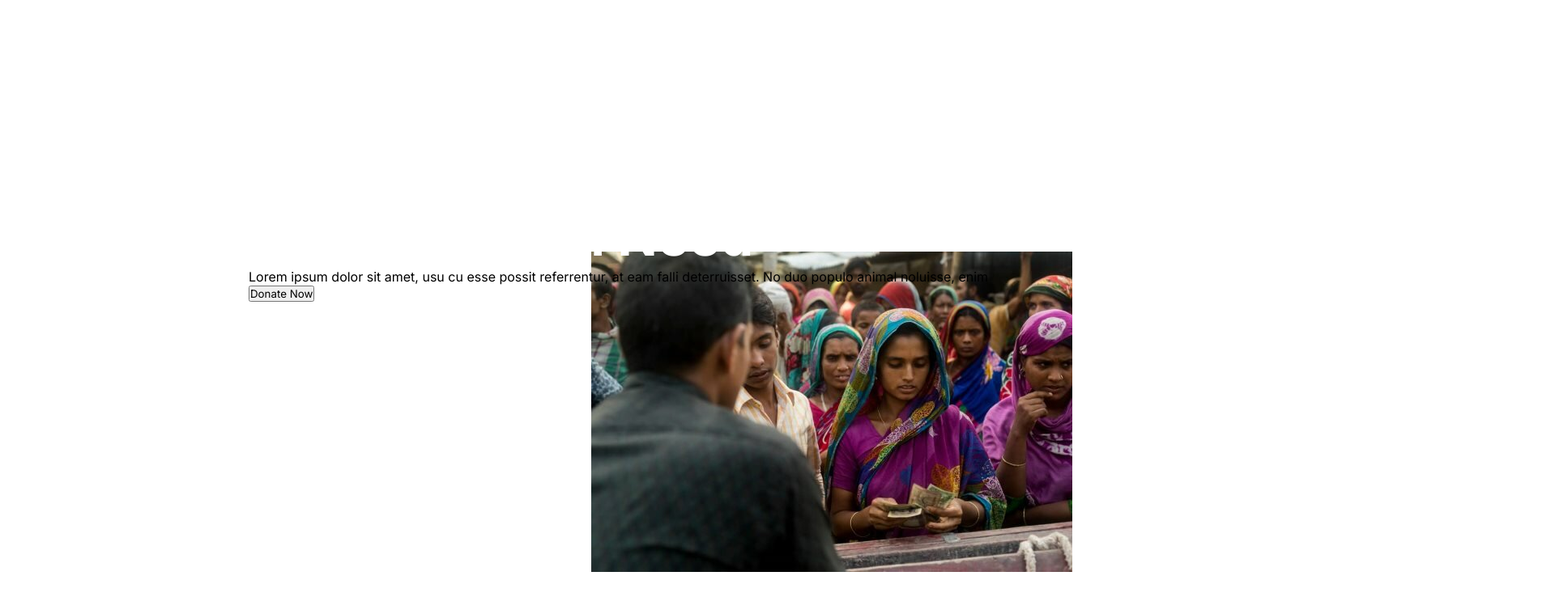
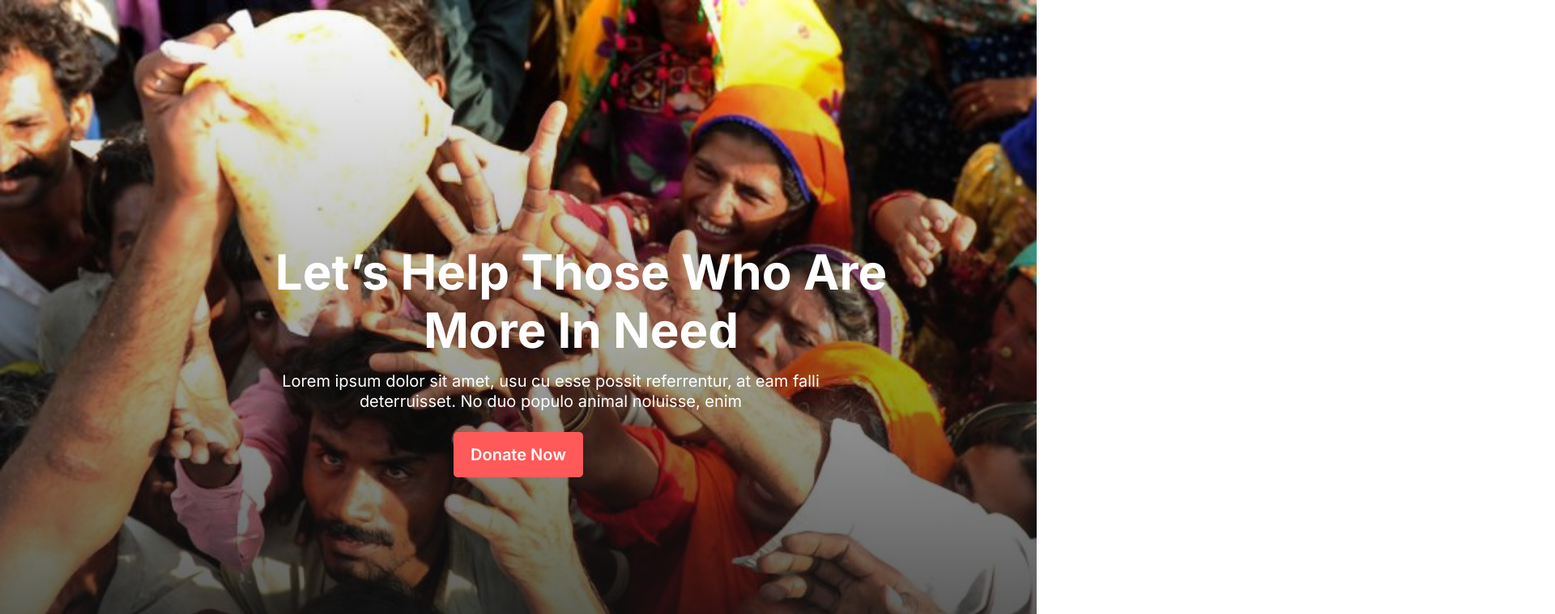
Before and after one commit to MahbubaLina/donate-for-needy, a plain HTML site: page index.html in a window 1280 px wide. Shown: the top 759 px of the page at 81% size, 1920 px wide, since content can reach past the window. Drawn offline with Linux system fonts and the light colour scheme.

Commit message:
banner added

```diff
--- a/styles/style.css
+++ b/styles/style.css
@@ -1,22 +1,47 @@
-*{
-    font-family: 'Inter', sans-serif;
+* {
+  font-family: "Inter", sans-serif;
   margin: 0;
   padding: 0;
 }
 /* header section's styles */
-.banner{
-    padding: 174px 307px;
-    background-image: url(../images/donation1.jpg);
+.banner {
+  padding: 300px 305px 250px 305px;
+  background: linear-gradient(0deg, #121212 0%, rgba(18, 18, 18, 0) 100%),
+    url(../images/donation0.jpg);
   background-repeat: no-repeat;
-    width: 1440px;
-    height: 670px;
-    background-position: center;
+  background-size: cover;
+  height: 550px;
 }
-.banner-title{
+.banner-title {
   width: 825px;
-    color: #FFF;
+  color: #fff;
   text-align: center;
-font-size: 65px;
+  font-size: 60px;
   font-weight: 700px;
+}
+.banner-description {
+  color: #fff;
+  text-align: center;
+  font-size: 20px;
+  font-weight: 400;
+  width: 750px;
+  height: 55px;
+  line-height: 25px;
+  margin-top: 15px;
+  margin-bottom: 20px;
 
 }
+.btn-primary {
+  display: block;
+  margin: auto;
+  color: #fff;
+  width: 160px;
+  padding: 16px 12px;
+  justify-content: center;
+  align-items: center;
+  border-radius: 5px;
+  background: #ff5959;
+  border: 0;
+  font-size: 20px;
+  font-weight: 600;
+}
```
Lines whose indentation alone changed are shown as unchanged.
